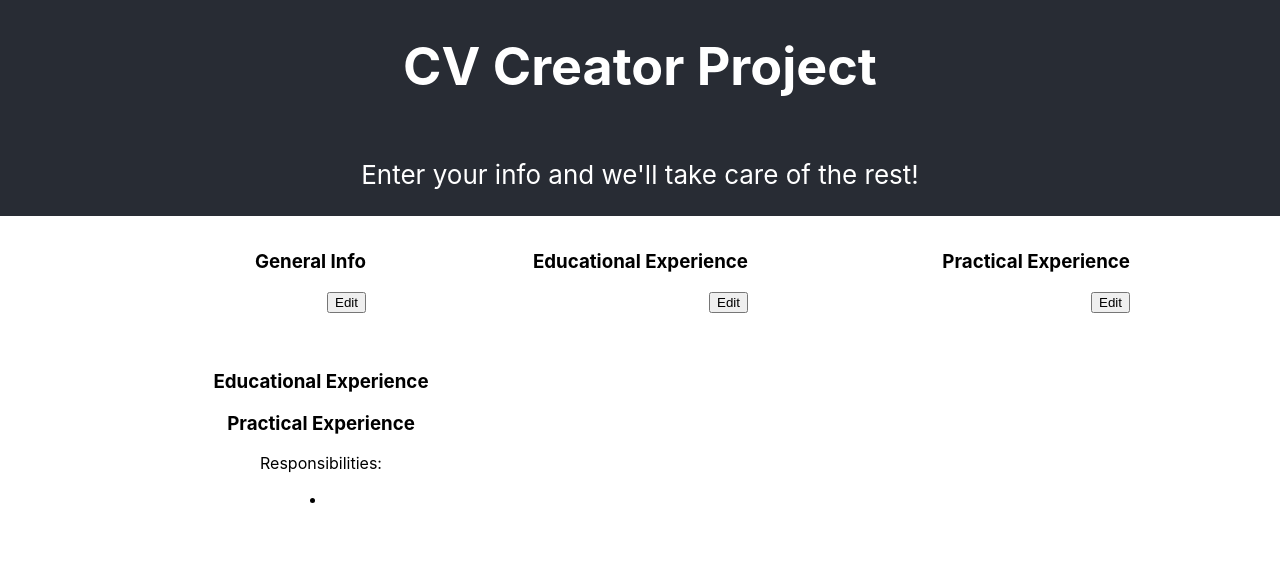
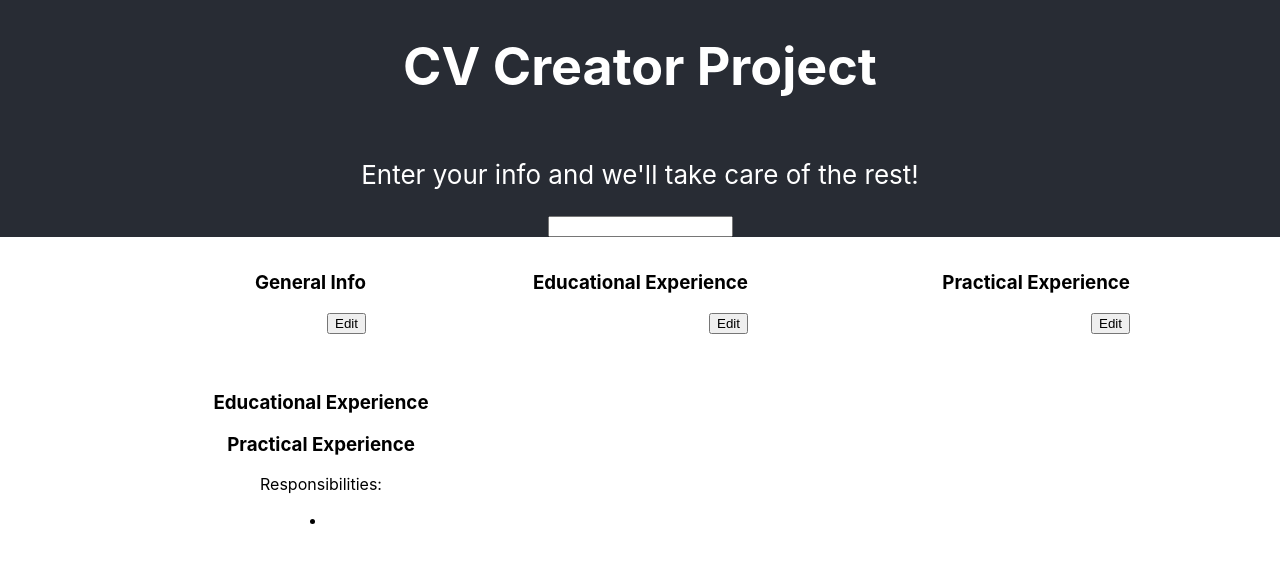
Before and after one commit to pinkx-xlink/cv-application-project, a React (Create React App) app in the folder cv-app-project/: page / in a window 1280 px wide. Shown: the top 562 px of the page. Built offline with nearby package versions, Linux system fonts and the light colour scheme.

Commit message:
Create simple experimental useReducer function

```diff
--- a/cv-app-project/src/App.js
+++ b/cv-app-project/src/App.js
@@ -1,8 +1,22 @@
 import './App.css';
 import { useState, useReducer } from 'react';
 
+function reducer(state = "", action) {
+  switch (action.type) {
+    case "ON_CHANGE": {
+      const newValue = action.payload;
+      return newValue;
+    }
+    default: {
+      return state;
+    }
+  }
+}
+
 function App() {
  // const [index, setIndex] = useState(0);
+ const [state, dispatch] = useReducer(reducer, "");
+
   const [editGeneralInfo, setEditGeneralInfo] = useState(false);
   const [editEducation, setEditEducation] = useState(false);
   const [editExperience, setEditExperience] = useState(false);
@@ -74,6 +88,13 @@ function App() {
       <header className="App-header">
         <h1>CV Creator Project</h1>
         <p>Enter your info and we'll take care of the rest!</p>
+        <input
+        value={state}
+        onChange={event =>
+          dispatch({ type: "ON_CHANGE", payload: event.target.value })
+        }
+        />
+        <div>{state}</div>
       </header>
 
       <div class="user-input">
```
